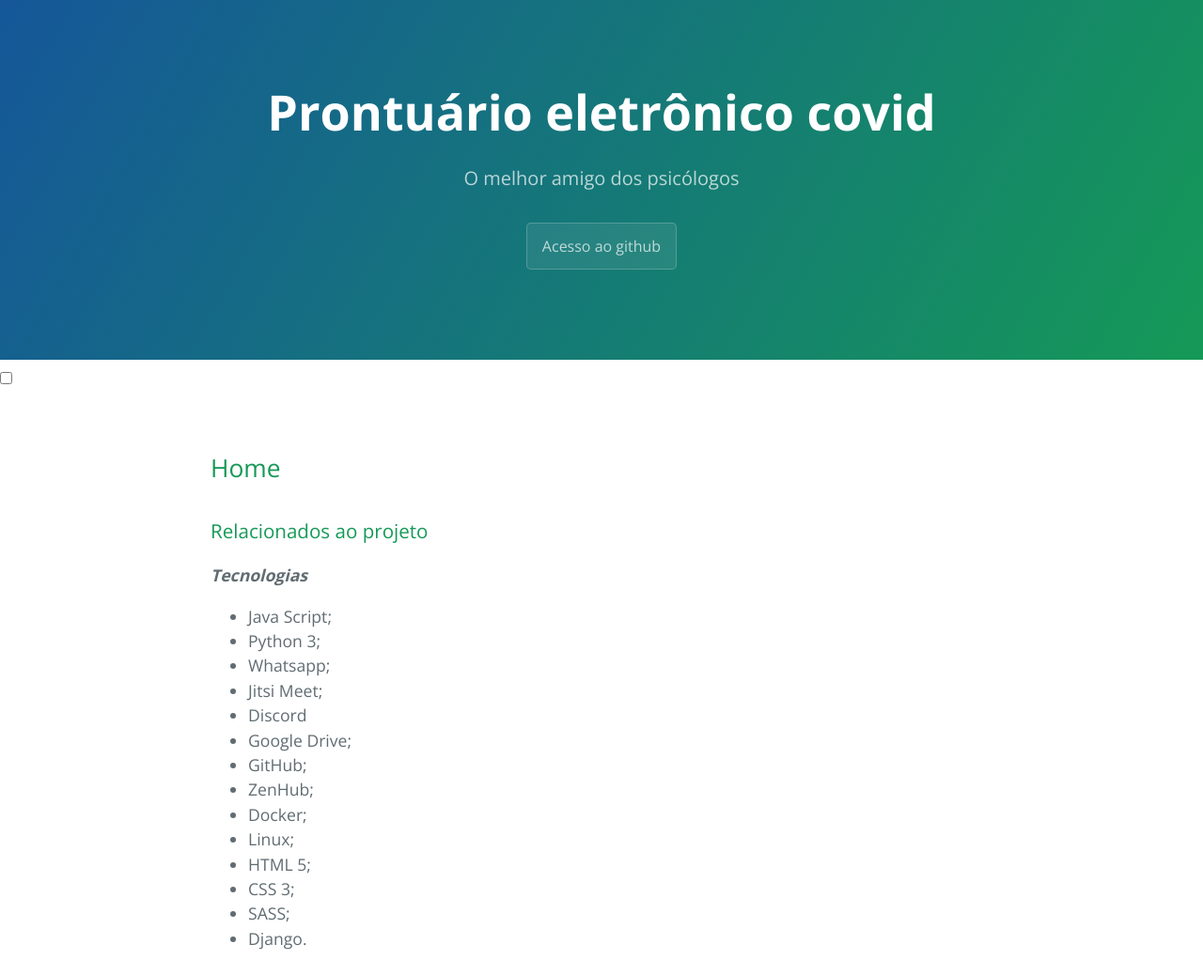
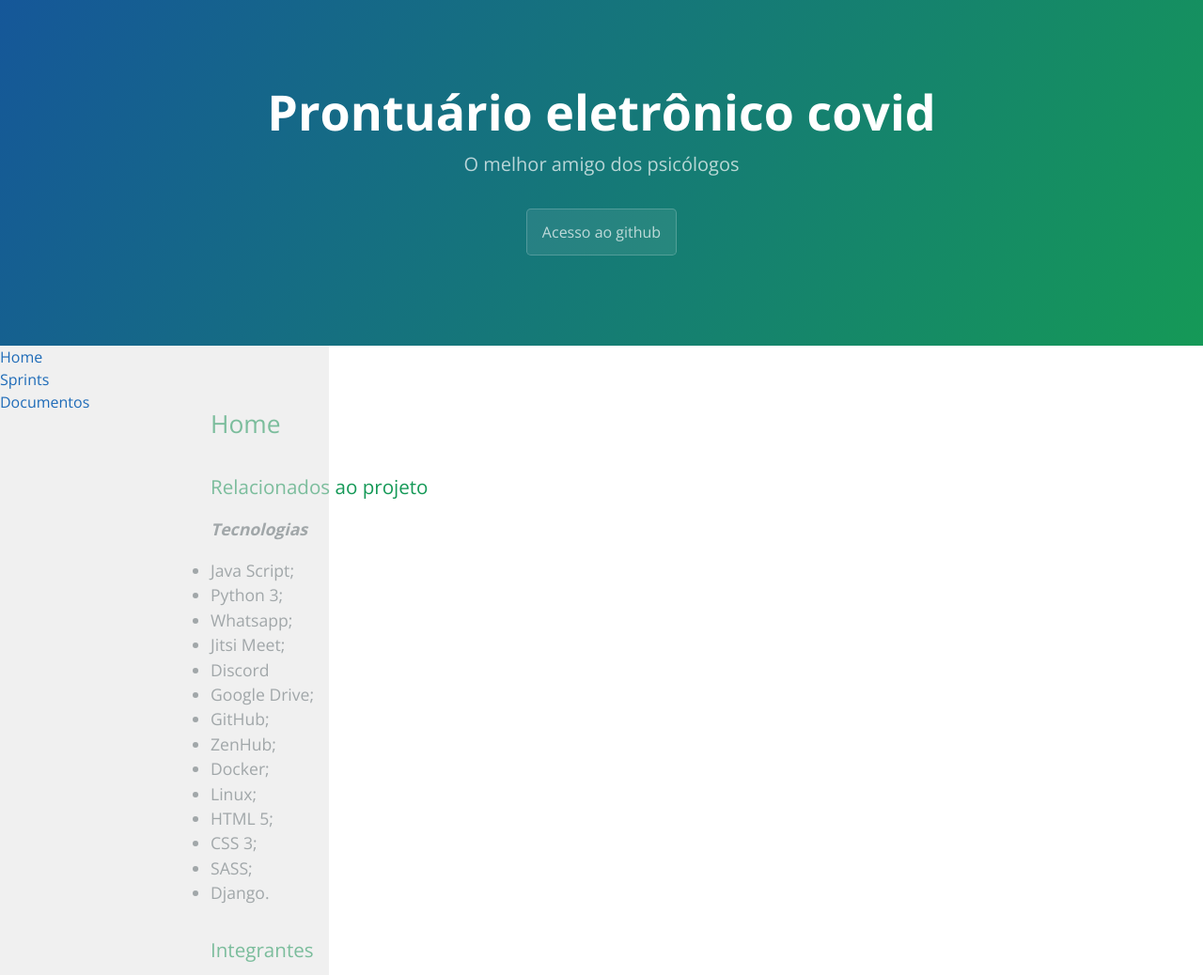
Before and after one commit to francisco1code/2020.2-CheeryUP, a Jekyll site: the page built from index.md, in a window 1280 px wide, cut to the strip 0-1038 px from the top of the page. Shown: the whole strip at 94% size. Built offline with Jekyll 4.4.1, drawn with Linux system fonts in a browser that asks for light colours.

Commit message:
menu-bar #11

```diff
--- a/_layouts/default.html
+++ b/_layouts/default.html
@@ -32,9 +32,7 @@
       {% endif %}
     </header>
 
-    <input type="checkbox" id="menu-check">
-   <label for="menu-check"><img src="../images/menu-button.png" alt="Menu-bar"></label>
-    <nav class="menu">
+    <nav class="menu-bar">
       <ul>
         <li><a href="https://github.com/fernandes-natanael/MDS-2020-2-G7/blob/gh-pages/docs/CODE_OF_CONDUCT.md">Home</a></li>
         <li><a href="">Sprints</a></li>
--- a/_sass/jekyll-theme-cayman.scss
+++ b/_sass/jekyll-theme-cayman.scss
@@ -376,29 +376,13 @@ a {
 .site-footer-credits {
   color: $blockquote-text-color;
 }
-
-.menu {
-  position:absolute ;
-  top: 0;
-  left: -200px;
-  background-color: #155799;
-  width: 200px;
+*{
+  margin: 0px;
+  padding:0;
 }
-.menu ul li{
-  list-style-type:none ;
-  text-decoration: none;
-
+.menu-bar{
+  background-color: rgba(226, 226, 226, 0.5);
+    width: 350px;
+    height: 100vh;
+    position: absolute;
 }
-.menu ul li a {
-  text-decoration: none;
-  color: white;
-  transition: 0.3s;
-  &:hover {
-    color: rgb(88, 249, 255);
-  }
-}
-
-.botao-menu {
-  top: 20px;
-  left: 10px;
-}
```
